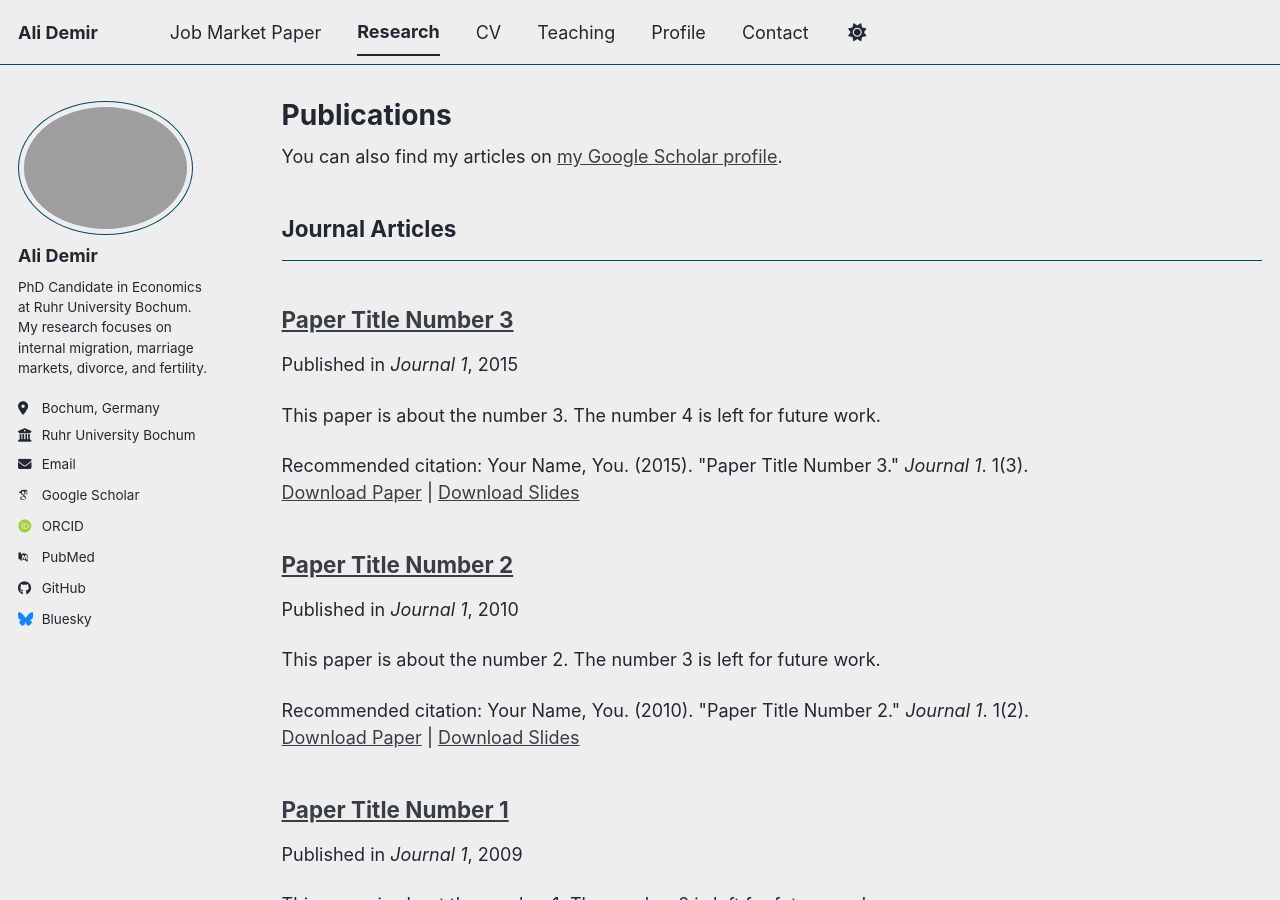
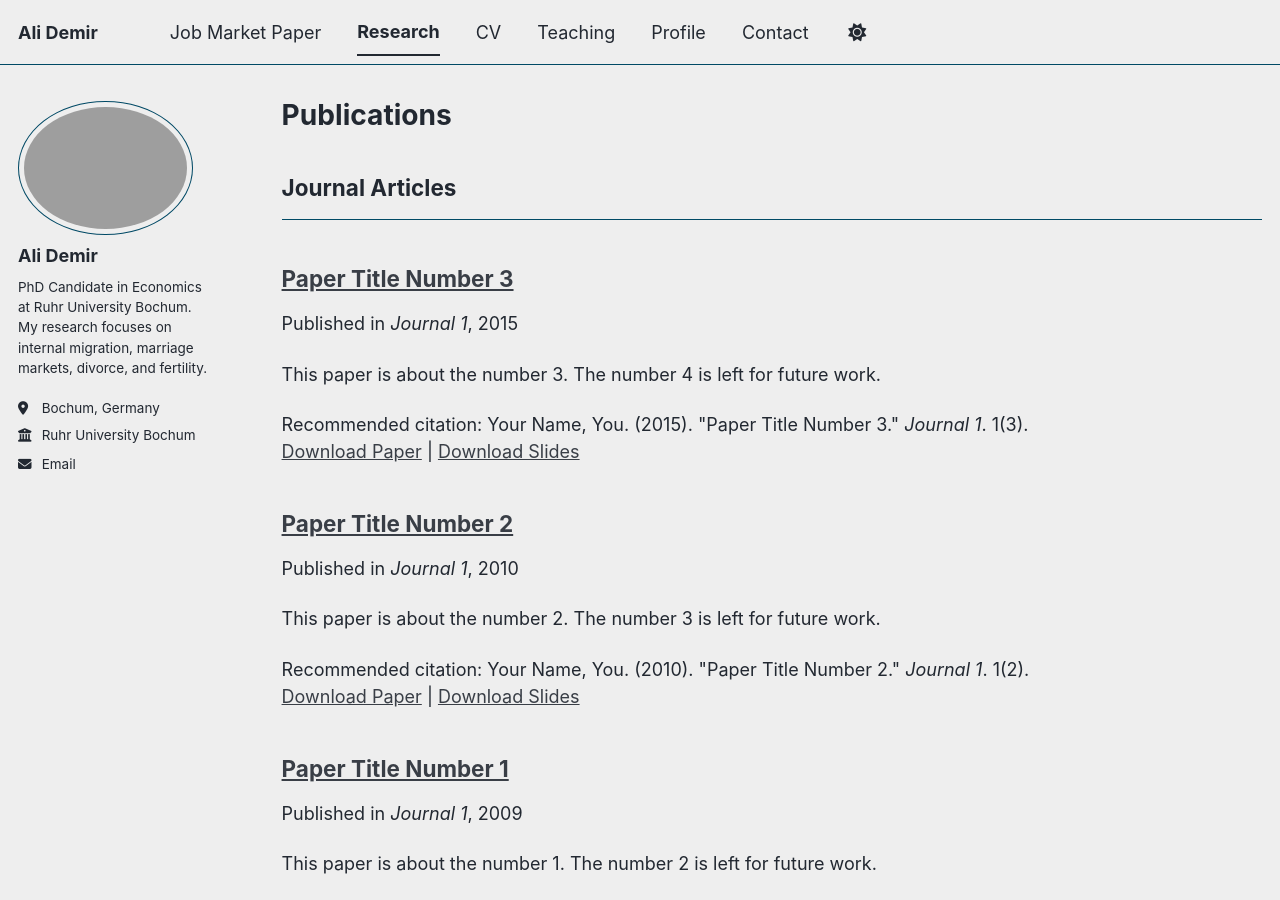
Before and after one commit to alidemir1995ad-alt/alidemir1995ad-alt.github.io, a Jekyll site: the page built from _pages/publications.html, in a window 1280 px wide and 900 px high. Built offline with Jekyll 4.4.1, drawn with Linux system fonts in a browser that asks for light colours; some web fonts are replaced; a script bundle is joined from its source files by our own code; library files that are not in the unit come from our copies; some of the changed lines change nothing that is shown.

Commit message:
Update _config.yml

```diff
--- a/_config.yml
+++ b/_config.yml
@@ -31,54 +31,13 @@
   email            : "alid3mir@yahoo.com"
 
   # Academic websites
-  academia         : # URL
-  arxiv            : # URL - Update with the correct link to your profile
-  googlescholar    : "https://scholar.google.com/citations?user=PS_CX0AAAAAJ"
-  inspire-hep      : # URL
-  impactstory      : # URL
-  orcid            : "https://orcid.org/yourorcidurl"
-  semantic         : # URL
-  ssrn             : # URL
-  pubmed           : "https://www.ncbi.nlm.nih.gov/pubmed/?term=john+snow"
-  researchgate     : # URL
-  scopus           : # URL
-  zotero           : # URL
 
 
   # Repositories and software development
-  bitbucket        : # Username - Update with your username on the site
-  codepen          : # Username
-  dribbble         : # Username
-  github           : "academicpages"
-  kaggle           : # Username
-  stackoverflow    : # User number or user number and name (i.e., use "1" or "1/jeff-atwood")
 
   # Social media
-  artstation       : # Username
-  bluesky          : "bsky.app" # Replace this with you Bluesky username
-  facebook         : # Username
-  flickr           : # Username
-  foursquare       : # Username
-  goodreads        : # Username
-  google_plus      : # Username
-  keybase          : # Username
-  instagram        : # Username
-  lastfm           : # Username
   linkedin         : # Username
-  mastodon         : # URL
-  medium           : # URL
-  pinterest        : # Username
-  soundcloud       : # Username
-  steam            : # Username
-  telegram         : # URL
-  tumblr           : # Username
-  twitter          : # Username for X / Twitter
-  vine             : # Username
-  weibo            : # Username
-  wikipedia        : # Username
-  xing             : # Username
-  youtube          : # Username
-  zhihu            : # Username
+
 
 # Publication Category - The following the list of publication categories and their headings
 publication_category:
```
